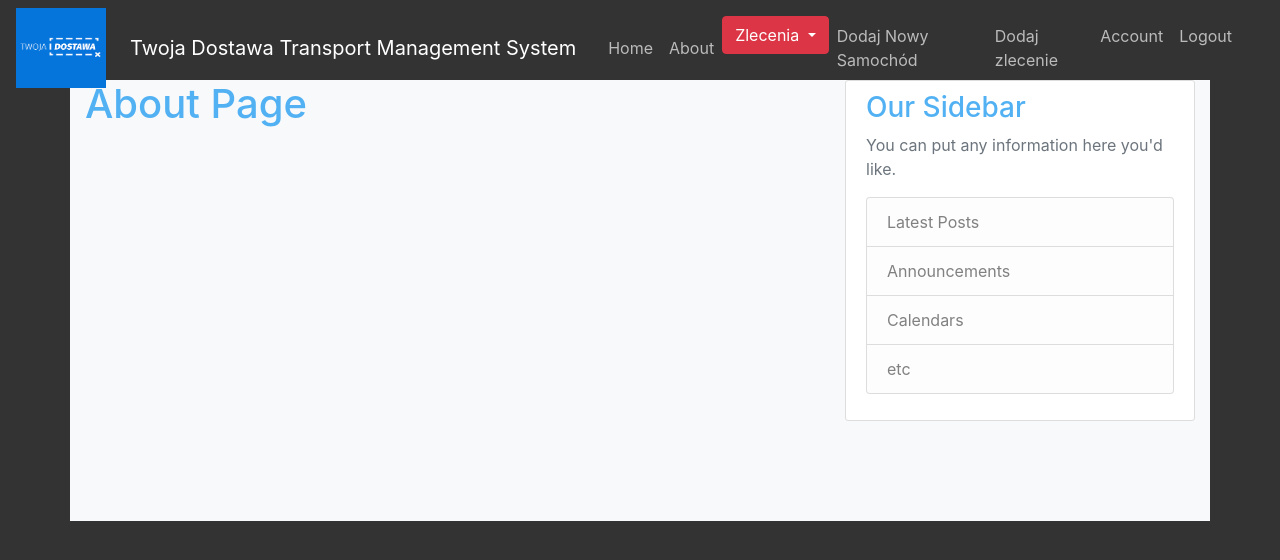
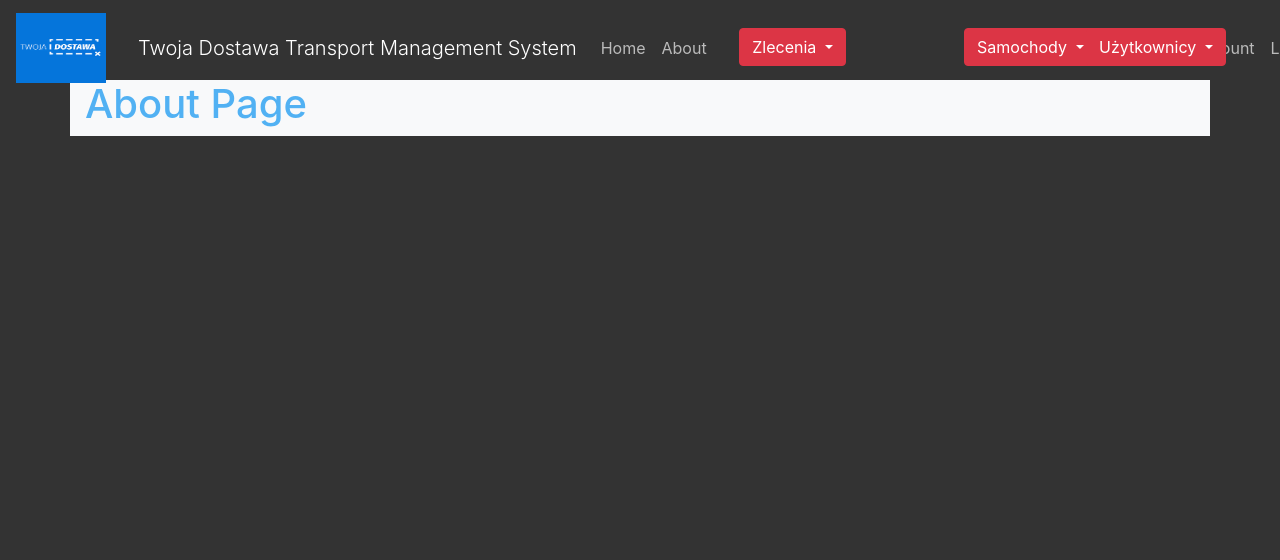
Before and after one commit to Introligator1998/TransportManagementSystem, a Flask app: page /about in a window 1280 px wide. Shown: the top 560 px of the page. Run offline with Flask 2, Linux system fonts and the light colour scheme; a user stored in the database is signed in; some libraries are stand-ins or nearby versions.

Commit message:
New style

```diff
--- a/TMA/templates/layout.html
+++ b/TMA/templates/layout.html
@@ -22,9 +22,12 @@
 <body>
     <header class="site-header">
       <nav class="navbar navbar-expand-md navbar-dark fixed-top">
-          <img src = "../static/img/logo.png" width="90" height="80">
+          <img class = "navbar-brand" src =" ../static/img/logo.png" width="90" height="80" usemap="#workmap">
+            <map name = "workmap">
+                <area shape="rect" coords="0,0,90,90" alt="Home" href="{{ url_for('home') }}">
+            </map>
         <div class="container">
-          <a class="navbar-brand mr-4" href="/">Twoja Dostawa Transport Management System </a>
+          <a class="navbar-brand md-4 display-2" href="/">Twoja Dostawa Transport Management System </a>
           <button class="navbar-toggler" type="button" data-toggle="collapse" data-target="#navbarToggle" aria-controls="navbarToggle" aria-expanded="false" aria-label="Toggle navigation">
             <span class="navbar-toggler-icon"></span>
           </button>
@@ -39,24 +42,45 @@
 
                 {% if current_user.id_upr == 1 %}
 
-                    <div class="dropdown">
+                    <div class="dropdown container-fluid col-md-4">
                         <button class="btn btn-danger dropdown-toggle" type="button" id="dropdownMenuButton" data-toggle="dropdown" aria-haspopup="true" aria-expanded="false">
                              Zlecenia
                          </button>
-                        <div class="dropdown-menu" aria-labelledby="dropdownMenuButton">
-                            <a class="nav-item nav-link" href="{{ url_for('add_order') }}">Dodaj zlecenie</a>
-                            <a class="dropdown-item" href="#">Another action</a>
-                            <a class="dropdown-item" href="#">Something else here</a>
+                        <div class="dropdown-menu container-fluid" style="float:left" aria-labelledby="dropdownMenuButton">
+                            <a class="nav-item nav-link bg-primary" href="{{ url_for('add_order') }}">Dodaj zlecenie</a>
+                            <a class="nav-item nav-link bg-primary" href="{{ url_for('show_order') }}">Lista zleceń</a>
                         </div>
                     </div>
-                    <a class="nav-item nav-link" href="{{ url_for('add_car') }}">Dodaj Nowy Samochód</a>
-                    <a class="nav-item nav-link" href="{{ url_for('add_order') }}">Dodaj zlecenie</a>
+                    <div class="dropdown container-fluid col-md-2">
+                        <button class="btn btn-danger dropdown-toggle" type="button" id="dropdownMenuButton" data-toggle="dropdown" aria-haspopup="true" aria-expanded="false">
+                             Samochody
+                         </button>
+                        <div class="dropdown-menu container-fluid bg-primary float-sm-left"  aria-labelledby="dropdownMenuButton" >
+                            <a class="nav-item nav-link bg-primary" href="{{ url_for('add_car') }}">Dodaj Nowy Samochód</a>
+                            <a class="nav-item nav-link bg-primary" href="{{ url_for('show_cars') }}">Lista Samochodów</a>
+                        </div>
+                    </div>
+                    <div class="dropdown container-fluid col-md-2">
+                        <button class="btn btn-danger dropdown-toggle" type="button" id="dropdownMenuButton" data-toggle="dropdown" aria-haspopup="true" aria-expanded="false">
+                             Użytkownicy
+                         </button>
+                        <div class="dropdown-menu container-fluid bg-primary"  aria-labelledby="dropdownMenuButton" >
+                            <a class="nav-item nav-link bg-primary" href="{{ url_for('register') }}">Stwórz użytkownika</a>
+                            <a class="nav-item nav-link bg-primary" href="{{ url_for('about') }}">Usuń użytkownika</a>
+                        </div>
+                    </div>
+
+
                     <a class="nav-item nav-link" href="{{ url_for('about') }}">Account</a>
                     <a class="nav-item nav-link" href="{{ url_for('logout') }}">Logout</a>
                 {% elif current_user.id_upr == 2 %}
                     <a class="nav-item nav-link" href="{{ url_for('add_order') }}">Dodaj zlecenie</a>
                     <a class="nav-item nav-link" href="{{ url_for('about') }}">Account</a>
                     <a class="nav-item nav-link" href="{{ url_for('logout') }}">Logout</a>
+                    <script>
+                        $("#date_from").datetimepicker();
+                    </script>
+
                 {% elif current_user.id_upr == 3 %}
                     <a class="nav-item nav-link" href="{{ url_for('about') }}">Account</a>
                     <a class="nav-item nav-link" href="{{ url_for('logout') }}">Logout</a>
@@ -85,19 +109,7 @@
           {% endwith %}
           {% block content %}{% endblock %}
         </div>
-        <div class="col-md-4">
-          <div class="content-section">
-            <h3>Our Sidebar</h3>
-            <p class='text-muted'>You can put any information here you'd like.
-              <ul class="list-group">
-                <li class="list-group-item list-group-item-light">Latest Posts</li>
-                <li class="list-group-item list-group-item-light">Announcements</li>
-                <li class="list-group-item list-group-item-light">Calendars</li>
-                <li class="list-group-item list-group-item-light">etc</li>
-              </ul>
-            </p>
-          </div>
-        </div>
+
       </div>
     </main>
 </body>
```
Also changed, not shown: TMA/static/dtest/jquery.datetimepicker.min.css, TMA/twojanowa.db (added).
